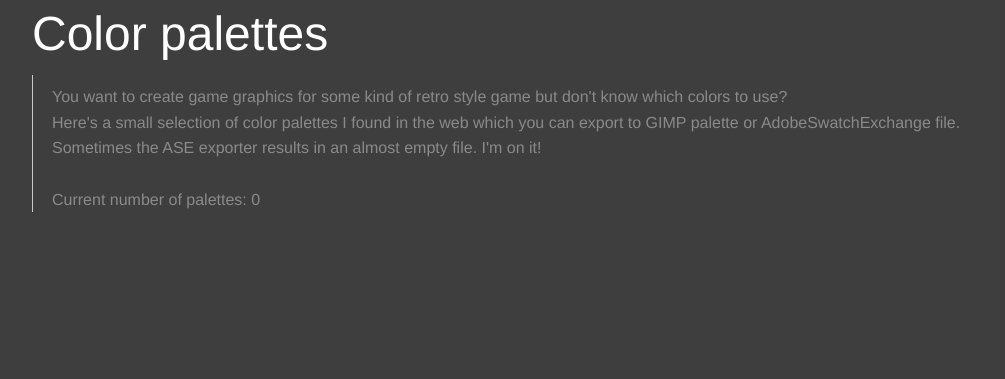
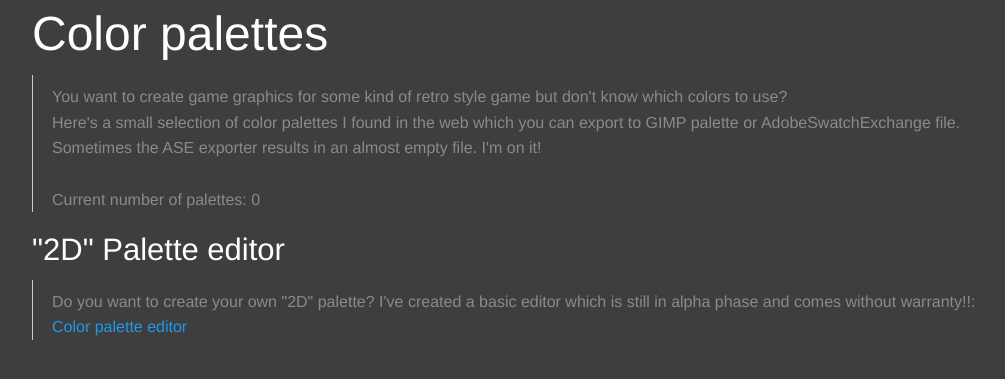
Before and after one commit to Ravetracer/colorpalettes, a PHP site: template views/index.html.twig in a window 1280 px wide. Shown: the top 379 px of the page, without its empty margins (23-1028 px from the left). Run offline with PHP 8.4, Linux system fonts and the light colour scheme; the template is opened without the code that fills it, so the values that code supplies are empty; some libraries are stand-ins or nearby versions.

Commit message:
Added editor link to index page
Added editor link to index page

```diff
--- a/index.php
+++ b/index.php
@@ -106,10 +106,12 @@ $app->get('/import/preview/{palName}', function ($palName) use ($app) {
 /**
  * Convert palette
  */
+/*
 $app->post('/convert', function(Request $request) use ($app) {
     echo "<pre>", print_r($request, true), "</pre>";
 })
 ->bind('convert_pal');
+*/
 
 /**
  * Palette editor
@@ -117,7 +119,8 @@ $app->post('/convert', function(Request $request) use ($app) {
 
 $app->get('/editor', function () use ($app) {
     return $app->render('editor/index.html.twig');
-});
+})
+->bind('editor');
 
 $app->post('/editor/save', function (Request $request) use ($app) {
     $palData = json_decode($request->get('paletteData'), true);
--- a/views/index.html.twig
+++ b/views/index.html.twig
@@ -9,14 +9,12 @@
             Current number of palettes: {{ palettes|length }}</blockquote>
     </div>
 
-    {#
     <div class="row column">
-        <h3>Convert palette</h3>
-        <blockquote>Do you want to convert an ASE file to GPL or vice versa? Just use this handy tool:<br/>
-            <button class="button">Convert</button>
+        <h3>"2D" Palette editor</h3>
+        <blockquote>Do you want to create your own "2D" palette? I've created a basic editor which is still in alpha phase and comes without warranty!!:<br/>
+            <a href="{{ path('editor') }}">Color palette editor</a>
         </blockquote>
     </div>
-    #}
 
     <div class="row columns small-up-1 medium-up-2 large-up-3" data-equalizer data-equalize-by-row="true">
         {% for pal in palettes %}
@@ -24,9 +22,11 @@
         {% endfor %}
     </div>
 
+    {#
     <div class="reveal">
         <h3>Convert palette</h3>
         <form action="{{ path('convert_pal') }}" method="post" enctype="multipart/form-data">
         </form>
     </div>
+    #}
 {% endblock %}
```
